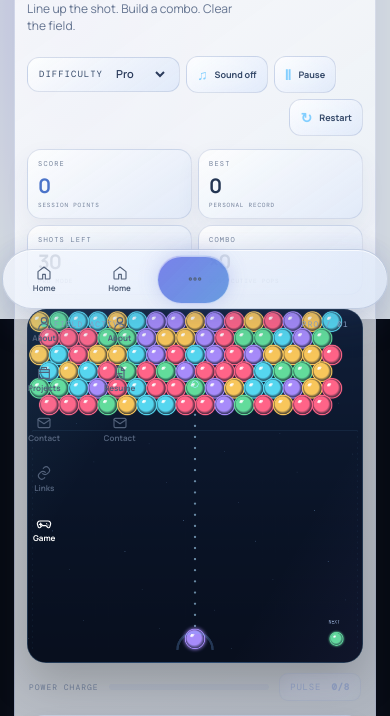
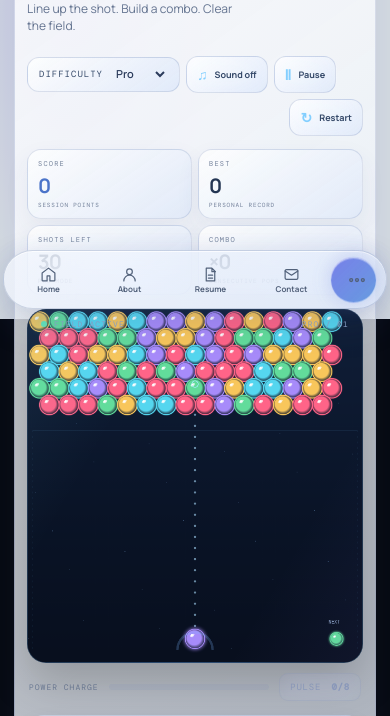
Before and after one commit to saifalisew1508/Portfolio, a PHP site: page /games.html in a window 390 px wide. Shown: the part 525-1241 px from the top of the page. Run offline with PHP 8.4, Linux system fonts and the light colour scheme; some libraries are stand-ins or nearby versions.

Commit message:
Style top desktop capsule and mobile three-dot menu

```diff
--- a/style.css
+++ b/style.css
@@ -982,3 +982,69 @@ body[data-theme="day"] .theme-menu button:hover,body[data-theme="day"] .theme-me
 .global-nav-item.active{animation:globalCapsuleSettle .58s cubic-bezier(.16,1.32,.28,1) both}
 @keyframes globalCapsuleSettle{0%{transform:scale(.94)}58%{transform:scale(1.055)}80%{transform:scale(.985)}100%{transform:scale(1)}}
 @media(prefers-reduced-motion:reduce){.global-nav-indicator{transition:none!important}.global-nav-item.active{animation:none!important}}
+
+/* Desktop: compact hover-following capsule sits in the top header zone. */
+.global-glass-nav{
+ position:fixed!important;left:50%!important;right:auto!important;top:14px!important;bottom:auto!important;
+ transform:translateX(-50%)!important;width:max-content!important;max-width:calc(100vw - 360px)!important;
+ height:56px!important;min-height:56px!important;padding:5px!important;gap:3px!important;
+ display:flex!important;align-items:center!important;justify-content:center!important;
+ border-radius:999px!important;z-index:150!important;overflow:visible!important;
+}
+.global-nav-links{display:flex;align-items:center;gap:2px;height:100%}
+.desktop-nav-links{display:flex!important}
+.mobile-nav-links{display:none!important}
+.global-nav-item,.global-more-toggle{
+ width:auto!important;min-width:56px!important;height:44px!important;min-height:44px!important;
+ padding:7px 12px!important;display:flex!important;flex-direction:row!important;
+ align-items:center!important;justify-content:center!important;gap:6px!important;
+ border-radius:999px!important;font-size:10px!important;line-height:1!important;
+}
+.global-nav-item svg{width:15px!important;height:15px!important}
+.global-nav-item span{max-width:none!important;overflow:visible!important}
+.global-nav-more{width:42px!important;height:44px!important;flex:0 0 42px!important}
+.global-more-toggle{width:42px!important;min-width:42px!important;padding:0!important}
+.global-more-toggle svg{width:19px!important;height:19px!important}
+.global-more-menu{top:calc(100% + 12px)!important;bottom:auto!important;right:0!important;max-height:min(72vh,560px);overflow:auto}
+.global-menu-heading{position:relative;margin:7px 9px 4px;color:#9eacc9;font:9px var(--mono,monospace);letter-spacing:1.5px}
+.global-menu-divider{height:1px;margin:8px 5px;background:rgba(180,194,235,.18)}
+.global-theme-options{display:grid;gap:3px;padding:2px}
+.global-theme-options button{display:flex;align-items:center;gap:9px;width:100%;padding:10px 12px;border:1px solid transparent;border-radius:999px;background:rgba(255,255,255,.035);color:#d8e0f3;font:600 11px var(--sans,Arial);text-align:left;cursor:pointer;transition:background .2s,border-color .2s,transform .45s cubic-bezier(.18,.92,.22,1.2)}
+.global-theme-options button span{width:17px;text-align:center;color:#a9a0ff}
+.global-theme-options button.selected,.global-theme-options button:hover{background:rgba(115,126,231,.22);border-color:rgba(153,165,255,.28)}
+.global-nav-indicator{transition:transform .78s cubic-bezier(.16,1.28,.25,1),width .62s cubic-bezier(.16,1.22,.25,1),height .4s ease,opacity .18s ease!important}
+.global-nav-item{transition:color .22s,transform .5s cubic-bezier(.18,.92,.22,1.2)!important}
+.global-nav-item:hover{transform:translateY(-1px)!important}
+.global-nav-more .global-nav-item:hover{transform:scale(1.04)!important}
+@media(hover:hover){
+ .global-nav-indicator{transition:transform .78s cubic-bezier(.16,1.28,.25,1),width .62s cubic-bezier(.16,1.22,.25,1),height .4s ease!important}
+}
+body[data-theme="day"] .global-menu-heading{color:#71809c}
+body[data-theme="day"] .global-theme-options button{color:#263653;background:rgba(90,110,165,.06)}
+body[data-theme="day"] .global-theme-options button span{color:#6879d4}
+body[data-theme="day"] .global-theme-options button.selected,body[data-theme="day"] .global-theme-options button:hover{background:rgba(108,126,222,.14);border-color:rgba(105,122,198,.22)}
+/* Mobile keeps the familiar bottom capsule; More becomes the same three-dot menu. */
+@media(max-width:760px){
+ .global-glass-nav{
+  left:4px!important;right:4px!important;top:auto!important;bottom:calc(10px + env(safe-area-inset-bottom))!important;
+  transform:none!important;width:auto!important;max-width:none!important;height:62px!important;min-height:0!important;
+  padding:5px!important;gap:2px!important;display:flex!important;justify-content:space-around!important;
+ }
+ .desktop-nav-links{display:none!important}
+ .mobile-nav-links{display:flex!important;flex:1 1 auto;justify-content:space-around;min-width:0}
+ .global-nav-item,.global-more-toggle{width:auto!important;min-width:0!important;flex:1 1 0;height:50px!important;min-height:50px!important;padding:4px 1px!important;flex-direction:column!important;gap:3px!important;font-size:9px!important}
+ .global-nav-item svg{width:17px!important;height:17px!important}
+ .global-nav-more{width:48px!important;flex:0 0 48px!important;height:50px!important}
+ .global-more-toggle{width:48px!important;min-width:48px!important;flex:none!important}
+ .global-more-toggle svg{width:20px!important;height:20px!important}
+ .global-more-menu{top:auto!important;bottom:calc(100% + 12px)!important;right:0!important;width:min(248px,calc(100vw - 28px))!important}
+ body{padding-bottom:calc(96px + env(safe-area-inset-bottom))}
+}
+@media(max-width:390px){
+ .global-glass-nav{left:3px!important;right:3px!important;height:59px!important}
+ .global-nav-item,.global-more-toggle{height:48px!important;min-height:48px!important;font-size:8px!important}
+ .global-nav-more{height:48px!important}
+}
+@media(prefers-reduced-motion:reduce){
+ .global-nav-indicator,.global-nav-item,.global-theme-options button{transition:none!important}
+}
```
